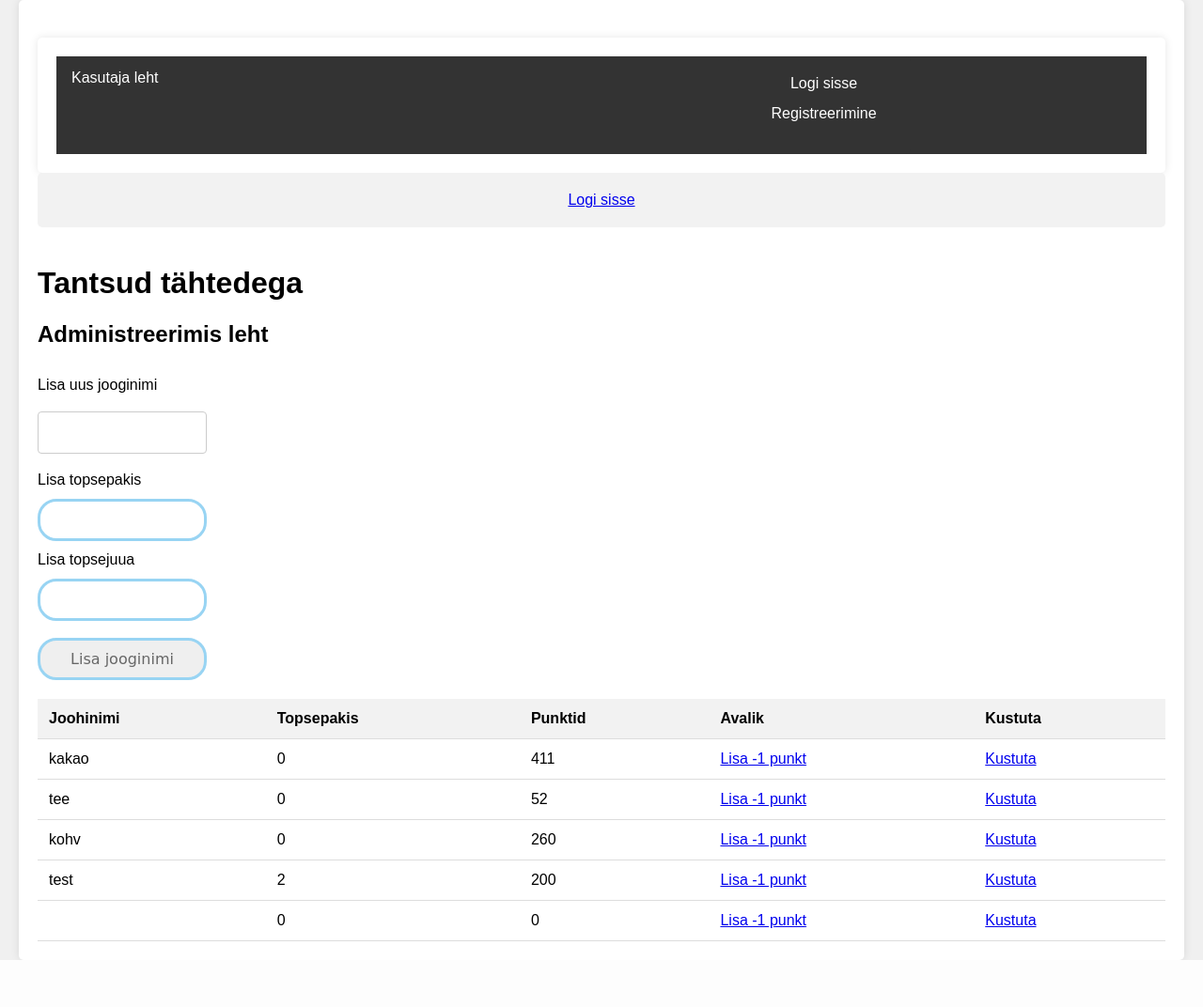
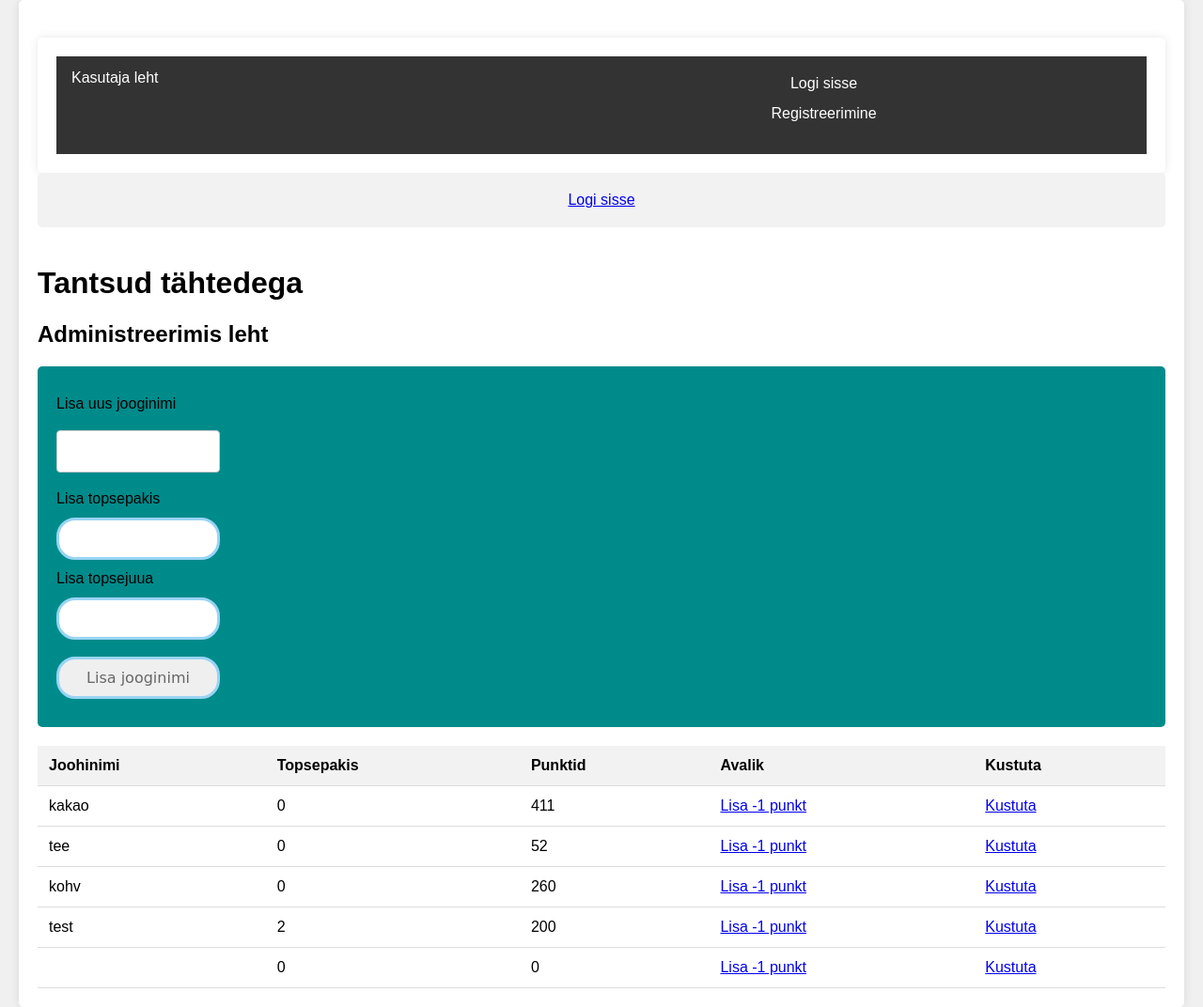
Before and after one commit to OleksandrBohatyrov/Kohviautomaat2, a PHP site: page /adminLeht.php in a window 1280 px wide. Shown: the whole page at 94% size. Before the commit the page ends 1022 px from the top, so only its background shows below. Run offline with PHP 8.4, Linux system fonts and the light colour scheme; data comes from the database, SQL or seed files in the repository.

Commit message:
Muudasin adminilehele vormiriietuse värve.

```diff
--- a/adminLeht.php
+++ b/adminLeht.php
@@ -162,7 +162,7 @@ if ($_SERVER["REQUEST_METHOD"] == "POST" && isset($_POST["jooginimi"], $_POST["t
         echo "<td><a href='?kustuta=$id'>Kustuta</a></td>";
     }
     ?>
-
+    <div style="background-color: darkcyan">
         <form action="" method="post">
             <label for="jooginimi">Lisa uus jooginimi</label>
             <input type="text" name="jooginimi" id="jooginimi" style="width: 15%">
@@ -173,6 +173,7 @@ if ($_SERVER["REQUEST_METHOD"] == "POST" && isset($_POST["jooginimi"], $_POST["t
             <br>
             <input type="submit" value="Lisa jooginimi" style="width: 15%">
         </form>
+    </div>
 
 </table>
 
```
Lines whose indentation alone changed are shown as unchanged.
